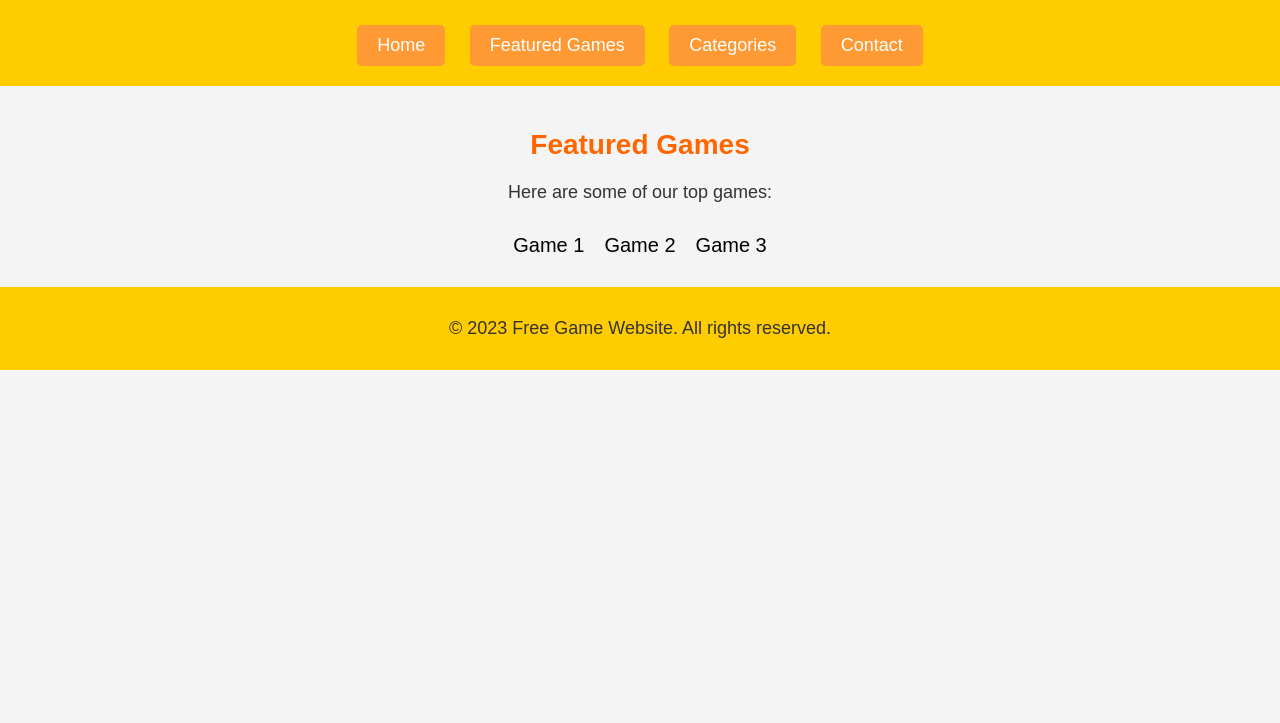
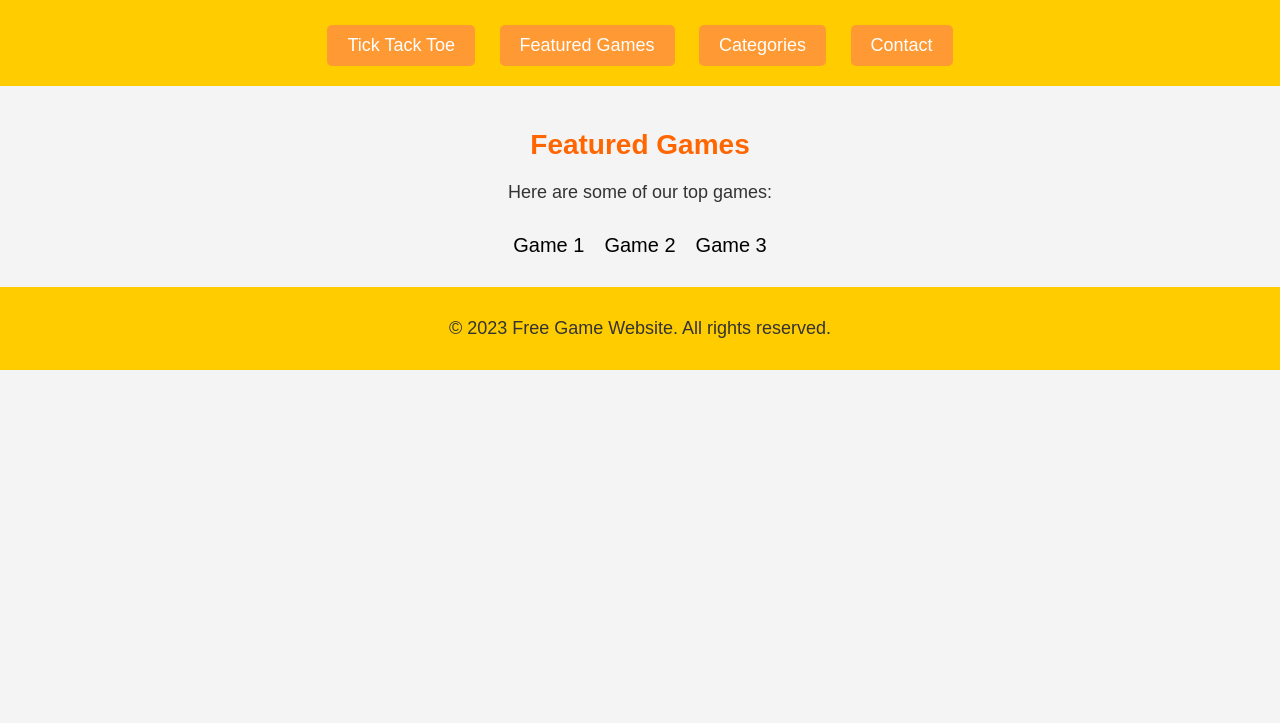
Before and after one commit to ShipWak/ShipWak.github.io, a plain HTML site: page index.html in a window 1280 px wide. Shown: the part 77-800 px from the top of the page. Drawn offline with Linux system fonts and the light colour scheme.

Commit message:
Update index.html

```diff
--- a/index.html
+++ b/index.html
@@ -79,7 +79,7 @@
     <h1>Welcome to the Free Game Website</h1>
   </header>
   <nav>
-    <button onclick="location.href='home.html'">Home</button>
+    <button onclick="location.href='TickTackToe.html'">Tick Tack Toe</button>
     <button onclick="location.href='featured_games.html'">Featured Games</button>
     <button onclick="location.href='categories.html'">Categories</button>
     <button onclick="location.href='contact.html'">Contact</button>
```
